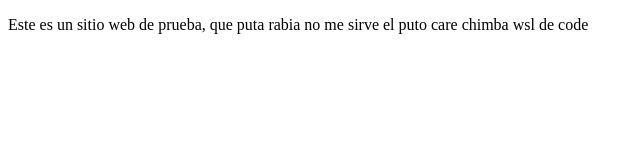
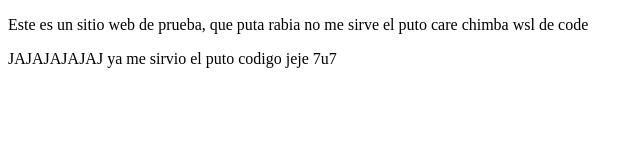
Before and after one commit to SlafiR/proyectoDemoCursoPrework, a plain HTML site: page index.html in a window 1280 px wide. Shown: the whole page, without its empty margins (0-643 px from the left). Drawn offline with Linux system fonts and the light colour scheme.

Commit message:
second commit

```diff
--- a/index.html
+++ b/index.html
@@ -10,5 +10,6 @@
     </head>
     <body>
         <p> Este es un sitio web de prueba, que puta rabia no me sirve el puto care chimba wsl de code </p>
+        <p>JAJAJAJAJAJ ya me sirvio el puto codigo jeje 7u7</p>
     </body>
 </html>
```
